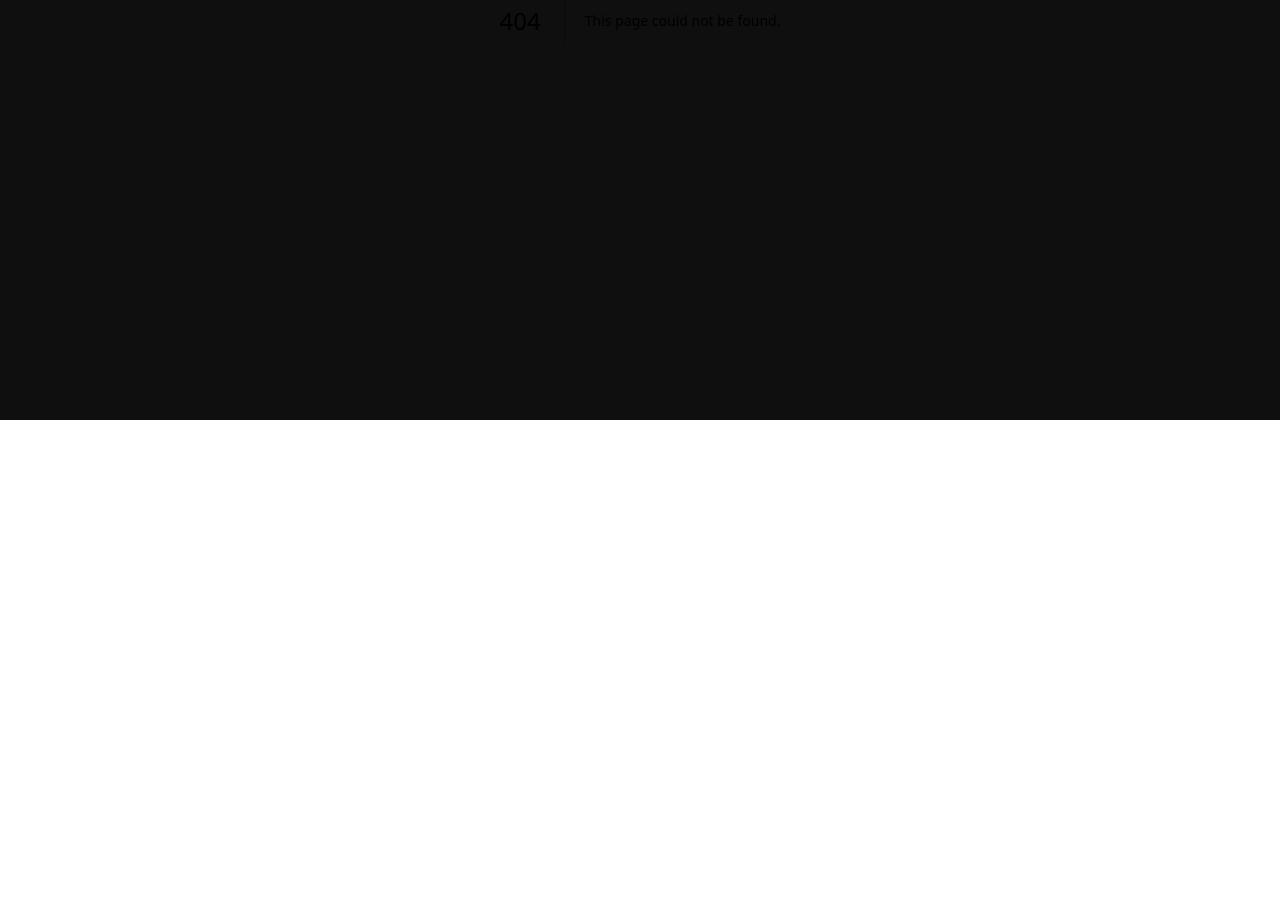
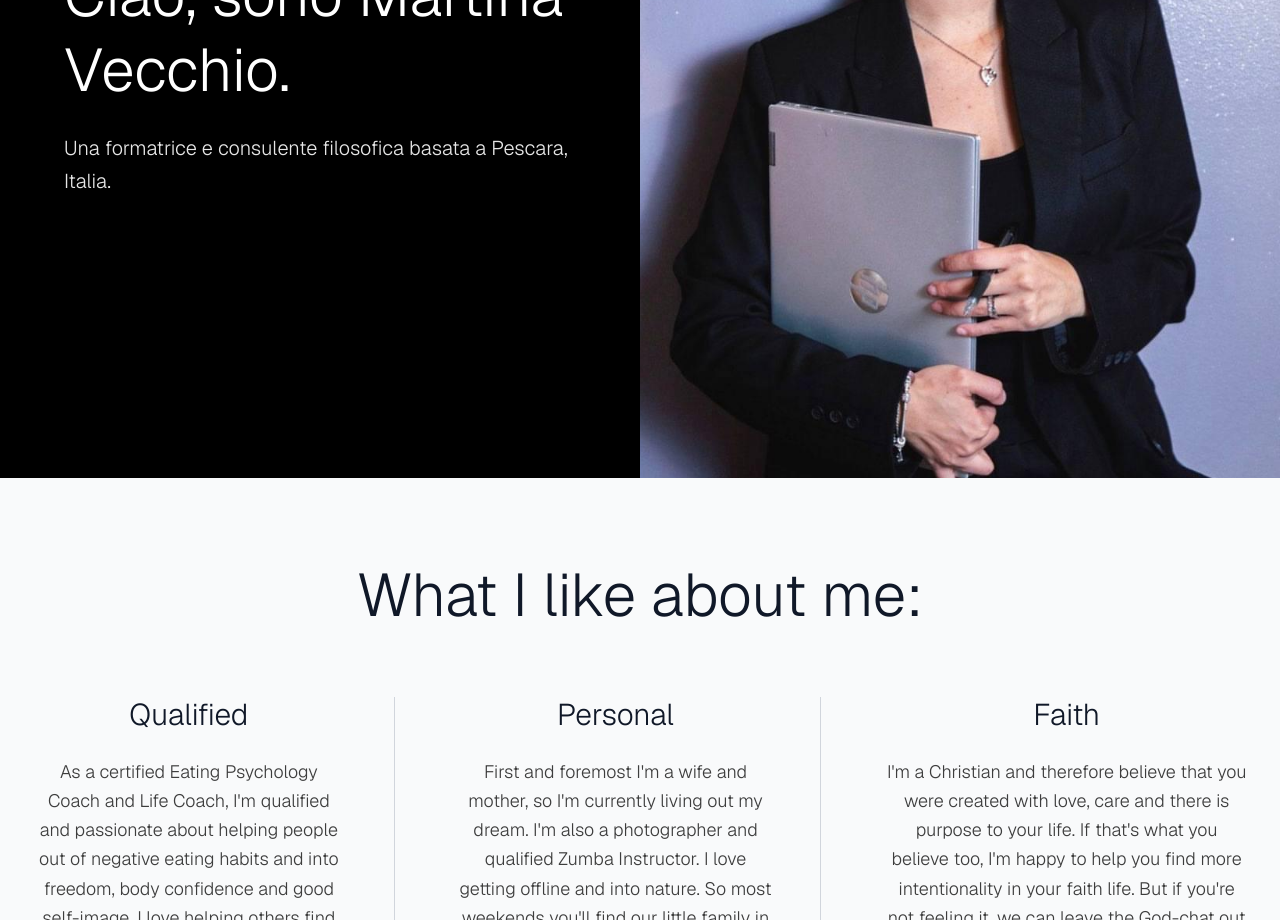
Before and after one commit to ezequiasaramburu/martina-website, a Next.js app: page /about in a window 1280 px wide. Before the commit this address had no page. Shown: the part 380-1300 px from the top of the page. Before the commit the page ends 800 px from the top, so only its background shows below. Built offline with nearby package versions, Linux system fonts and the light colour scheme.

Commit message:
add about page and related components

```diff
--- /dev/null
+++ b/src/app/about/page.tsx
@@ -0,0 +1,55 @@
+"use client";
+
+import AboutHero from "@/components/AboutHero";
+import ThreeColumnFeatures from "@/components/ThreeColumnFeatures";
+import Footer from "@/components/Footer";
+import Header from "@/components/Header";
+
+const AboutPage = () => {
+  const featuresData = [
+    {
+      title: "Qualified",
+      description:
+        "As a certified Eating Psychology Coach and Life Coach, I'm qualified and passionate about helping people out of negative eating habits and into freedom, body confidence and good self-image. I love helping others find the boldness to wear what they love, eat what they fancy and do what their passionate about.",
+    },
+    {
+      title: "Personal",
+      description:
+        "First and foremost I'm a wife and mother, so I'm currently living out my dream. I'm also a photographer and qualified Zumba Instructor. I love getting offline and into nature. So most weekends you'll find our little family in the woods, hanging in a hammock, making a fire and drinking tea together.",
+    },
+    {
+      title: "Faith",
+      description:
+        "I'm a Christian and therefore believe that you were created with love, care and there is purpose to your life. If that's what you believe too, I'm happy to help you find more intentionality in your faith life. But if you're not feeling it, we can leave the God-chat out of our sessions and focus on you.",
+    },
+  ];
+
+  return (
+    <main>
+      <Header />
+      <AboutHero
+        title="Ciao, sono Martina Vecchio."
+        subtitle="Una formatrice e consulente filosofica basata a Pescara, Italia."
+        imageSrc="/images/profile.jpeg"
+        imageAlt="Martina Vecchio sitting on a wall with graffiti in a natural setting"
+      />
+
+      <ThreeColumnFeatures
+        sectionTitle="What I like about me:"
+        columns={
+          featuresData as [
+            (typeof featuresData)[0],
+            (typeof featuresData)[1],
+            (typeof featuresData)[2]
+          ]
+        }
+        backgroundColor="bg-gray-50"
+        textColor="text-gray-900"
+      />
+
+      <Footer />
+    </main>
+  );
+};
+
+export default AboutPage;
--- /dev/null
+++ b/src/components/AboutHero.tsx
@@ -0,0 +1,41 @@
+"use client";
+
+import Image from "next/image";
+
+interface AboutHeroProps {
+  title: string;
+  subtitle: string;
+  imageSrc: string;
+  imageAlt: string;
+}
+
+const AboutHero = ({ title, subtitle, imageSrc, imageAlt }: AboutHeroProps) => {
+  return (
+    <section className="min-h-screen flex">
+      {/* Left side - Text content */}
+      <div className="w-full lg:w-1/2 bg-black flex items-center justify-center px-8 lg:px-16">
+        <div className="text-center lg:text-left max-w-lg">
+          <h1 className="text-4xl md:text-5xl lg:text-6xl font-light text-white mb-6 leading-tight">
+            {title}
+          </h1>
+          <p className="text-lg md:text-xl text-white/90 font-light leading-relaxed">
+            {subtitle}
+          </p>
+        </div>
+      </div>
+
+      {/* Right side - Image */}
+      <div className="hidden lg:block lg:w-1/2 relative">
+        <Image
+          src={imageSrc}
+          alt={imageAlt}
+          fill
+          className="object-cover"
+          priority
+        />
+      </div>
+    </section>
+  );
+};
+
+export default AboutHero;
--- /dev/null
+++ b/src/components/ThreeColumnFeatures.tsx
@@ -0,0 +1,62 @@
+"use client";
+
+interface FeatureColumn {
+  title: string;
+  description: string;
+}
+
+interface ThreeColumnFeaturesProps {
+  sectionTitle: string;
+  columns: [FeatureColumn, FeatureColumn, FeatureColumn];
+  backgroundColor?: string;
+  textColor?: string;
+}
+
+const ThreeColumnFeatures = ({
+  sectionTitle,
+  columns,
+  backgroundColor = "bg-gray-100",
+  textColor = "text-gray-900",
+}: ThreeColumnFeaturesProps) => {
+  return (
+    <section className={`${backgroundColor} py-20 px-8`}>
+      <div className="max-w-7xl mx-auto">
+        {/* Section Title */}
+        <h2
+          className={`text-4xl md:text-5xl lg:text-6xl font-light ${textColor} text-center mb-16 leading-tight`}
+        >
+          {sectionTitle}
+        </h2>
+
+        {/* Three Columns */}
+        <div className="grid grid-cols-1 md:grid-cols-3 gap-12 lg:gap-16">
+          {columns.map((column, index) => (
+            <div
+              key={index}
+              className={`text-center ${
+                index < columns.length - 1
+                  ? "md:border-r md:border-gray-300 md:pr-8 lg:pr-12"
+                  : ""
+              }`}
+            >
+              <h3
+                className={`text-2xl md:text-3xl font-light ${textColor} mb-6`}
+              >
+                {column.title}
+              </h3>
+              <p
+                className={
+                  "text-dark-600 font-light leading-relaxed text-base md:text-lg"
+                }
+              >
+                {column.description}
+              </p>
+            </div>
+          ))}
+        </div>
+      </div>
+    </section>
+  );
+};
+
+export default ThreeColumnFeatures;
```
Also changed, not shown: public/images/profile.jpeg (added).
